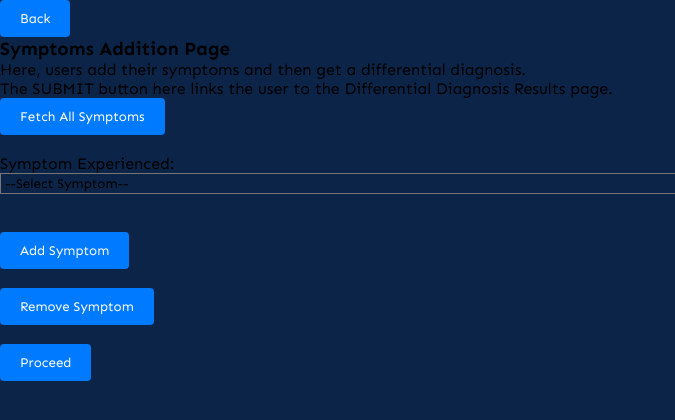
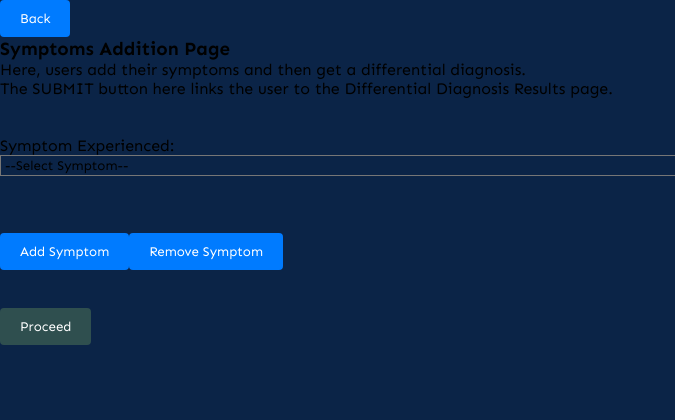
Before and after one commit to Tonyrealzy/TeleMedAccess-Web-App, a React (Create React App) app in the folder tele-med-access-app/: page /addSymptoms in a window 1280 px wide. Shown: the top 420 px of the page, without its empty margins (0-675 px from the left). Built offline with nearby package versions, Linux system fonts and the light colour scheme; sample sign-in values are in the browser's storage.

Commit message:
Working on mapping different types of responses to the required questions on the User Symptoms page

```diff
--- a/tele-med-access-app/src/components/Button/PrimaryButton.css
+++ b/tele-med-access-app/src/components/Button/PrimaryButton.css
@@ -9,7 +9,7 @@
 }
 
 .primary-button:disabled {
-    background-color: #cccccc;
+    background-color: darkslategray;
     cursor: not-allowed;
 }
 
--- a/tele-med-access-app/src/components/Navbar/NavBar.css
+++ b/tele-med-access-app/src/components/Navbar/NavBar.css
@@ -52,6 +52,8 @@
 @media (max-width: 768px) {
     .navbtn {
         display: block;
+        width: 15px;
+        height: 15px;
     }
 
     .listItems {
@@ -64,7 +66,6 @@
         border-radius: 5px;
         background-color: rgba(43, 70, 103, 0.8);
         font-size: 1.5rem;
-
     }
 
     .listItems li {
--- a/tele-med-access-app/src/index.css
+++ b/tele-med-access-app/src/index.css
@@ -1,3 +1,4 @@
+
 body {
   margin: 0;
   font-family: -apple-system, BlinkMacSystemFont, 'Segoe UI', 'Roboto', 'Oxygen',
--- a/tele-med-access-app/src/pages/UserSymptomsPage.js
+++ b/tele-med-access-app/src/pages/UserSymptomsPage.js
@@ -10,7 +10,6 @@ import {
 import { useAuth } from "../AuthContext";
 import AllSymptoms from "../models/SymptomsModel.json";
 
-
 const UserSymptomsPage = () => {
   const navigate = useNavigate();
   const { sessionID } = useAuth();
@@ -20,7 +19,7 @@ const UserSymptomsPage = () => {
 
   React.useEffect(() => {
     if (symptomName) {
-      const parameter = AllSymptoms.find(item => item.text === symptomName);
+      const parameter = AllSymptoms.find((item) => item.name === symptomName);
       setCurrentParameter(parameter);
       setSelectedSymptom(parameter.default);
     }
@@ -35,41 +34,41 @@ const UserSymptomsPage = () => {
     setSelectedSymptom(symptomValue);
   };
 
-  const fetchAllSymptoms = async () => {
-    try {
-      const response = await GetAllSymptomsRequest();
-      const allSymptoms = response.data.data;
-      Logger('All Symptoms: ', allSymptoms);
-    } catch (error) {
-      Logger("Error: ", error.message);
-    }
-  };
+  // const fetchAllSymptoms = async () => {
+  //   try {
+  //     const response = await GetAllSymptomsRequest();
+  //     const allSymptoms = response.data.data;
+  //     Logger("All Symptoms: ", allSymptoms);
+  //   } catch (error) {
+  //     Logger("Error: ", error.message);
+  //   }
+  // };
 
   const addSymptom = async () => {
-    const symptomName = "WeightLoss";
-    const symptomValue = "6";
+    // const symptomName = "WeightLoss";
+    // const symptomValue = "6";
     // So we'd be using the parameters: laytext, name, minimum, maximum, default and then category for sorting the type of parameters to be rendered.
 
     try {
       const response = await AddSymptomPostRequest(
         symptomName,
-        symptomValue,
+        selectedSymptom,
         sessionID
       );
       const addedSymptom = response.data;
-      Logger('Added Symptom: ', addedSymptom);
+      Logger("Added Symptom: ", addedSymptom);
     } catch (error) {
       Logger("Error: ", error.message);
     }
   };
 
   const removeSymptom = async () => {
-    const symptomName = "Age";
+    // const symptomName = "Age";
 
     try {
       const response = await RemoveSymptomPostRequest(symptomName, sessionID);
       const removedSymptom = response.data;
-      Logger('Removed Symptom: ', removedSymptom);
+      Logger("Removed Symptom: ", removedSymptom);
     } catch (error) {
       Logger("Error: ", error.message);
     }
@@ -77,8 +76,9 @@ const UserSymptomsPage = () => {
 
   const handleSubmit = (event) => {
     event.preventDefault();
-    Logger('Symptom: ', symptomName);
-    Logger('Value: ', selectedSymptom);
+    Logger("Symptom: ", symptomName);
+    Logger("Value: ", selectedSymptom);
+    navigate("/diagnosis");
   };
 
   return (
@@ -93,25 +93,35 @@ const UserSymptomsPage = () => {
         Results page.
       </p>
 
-
-      <PrimaryButton onClick={fetchAllSymptoms}>Fetch All Symptoms</PrimaryButton>
       <br></br>
       <br></br>
 
       <form onSubmit={handleSubmit}>
         <section>
           <label htmlFor="symptomName">Symptom Experienced:</label>
-          <select id="symptomName" value={selectedSymptom} onChange={handleSymptomNameChange}>
+          <select
+            id="symptomName"
+            value={symptomName}
+            onChange={handleSymptomNameChange}
+          >
             <option value="">--Select Symptom--</option>
             {AllSymptoms.map((item) => (
-              <option key={item.name} value={item.name}>{item.text}</option>
+              <option key={item.name} value={item.name}>
+                {item.text}
+              </option>
             ))}
           </select>
+          <span>{symptomName}</span>
         </section>
+
+        <br></br>
 
         {currentParameter && (
           <section>
-            <label htmlFor="symptomValue">{currentParameter.text} ({currentParameter.min} to {currentParameter.max}): </label>
+            <label htmlFor="symptomValue">
+              {currentParameter.text} ({currentParameter.min} to{" "}
+              {currentParameter.max}):{" "}
+            </label>
             <input
               type="number"
               id="symptomValue"
@@ -120,6 +130,7 @@ const UserSymptomsPage = () => {
               value={selectedSymptom}
               onChange={handleSelectedSymptomChange}
             />
+            <br></br>
             <span>{selectedSymptom}</span>
           </section>
         )}
@@ -127,13 +138,13 @@ const UserSymptomsPage = () => {
       <br></br>
       <br></br>
 
-      <PrimaryButton onClick={addSymptom}>Add Symptom</PrimaryButton>
+      <aside>
+        <PrimaryButton onClick={addSymptom}>Add Symptom</PrimaryButton>
+        <PrimaryButton onClick={removeSymptom}>Remove Symptom</PrimaryButton>
+      </aside>
       <br></br>
       <br></br>
-      <PrimaryButton onClick={removeSymptom}>Remove Symptom</PrimaryButton>
-      <br></br>
-      <br></br>
-      <PrimaryButton onClick={() => navigate('/diagnosis')}>Proceed</PrimaryButton>
+      <PrimaryButton onClick={handleSubmit} disabled={!symptomName || !selectedSymptom}>Proceed</PrimaryButton>
     </div>
   );
 };
```
